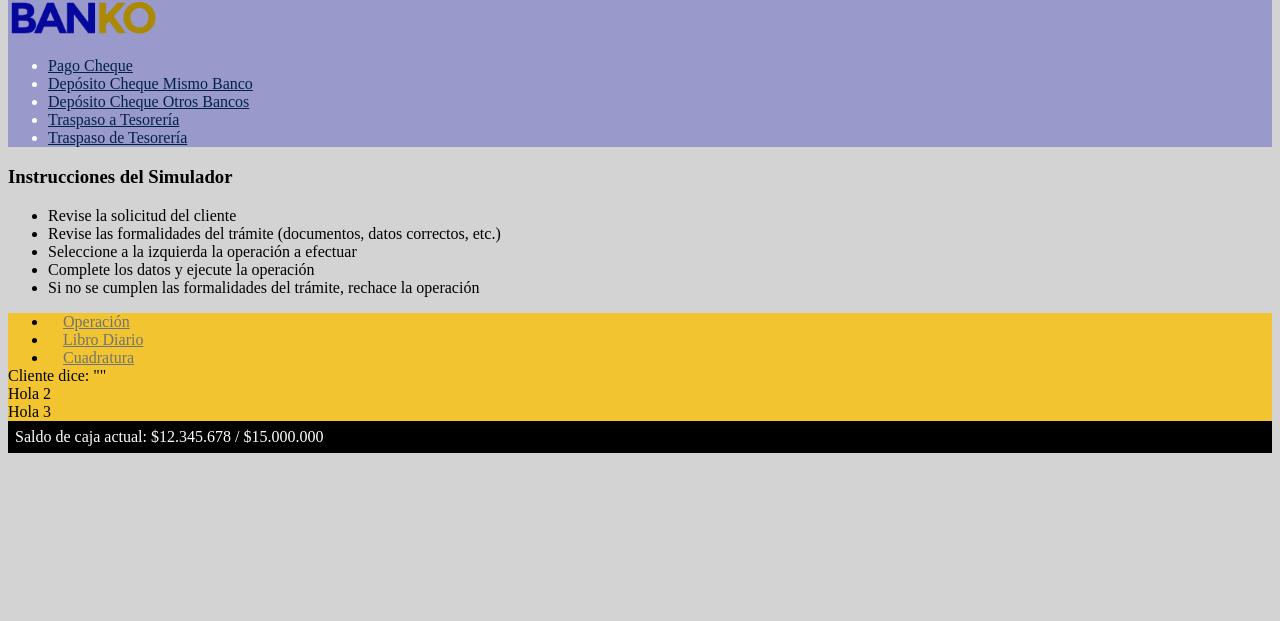
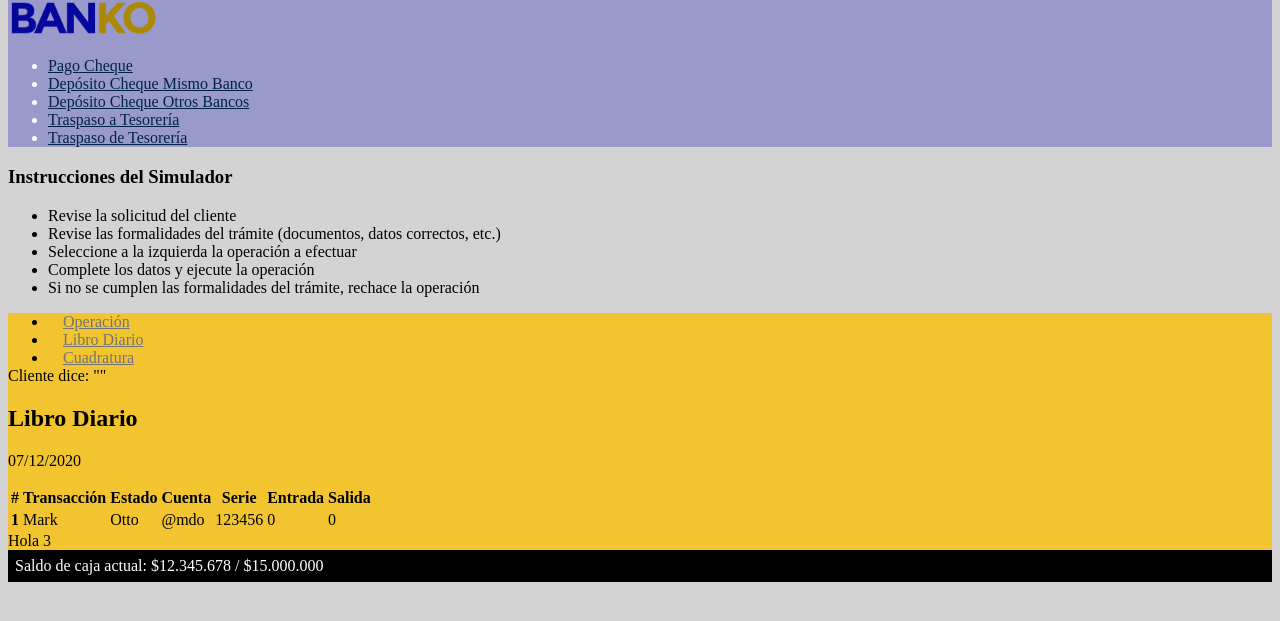
Before and after one commit to phoolero/simboxx, a Symfony app: template templates/operacion/index.html.twig in a window 1280 px wide. Shown: the part 102-723 px from the top of the page. Run offline with Twig, Linux system fonts and the light colour scheme; the template is opened without the code that fills it, so the values that code supplies are empty; some libraries are stand-ins or nearby versions.

Commit message:
layout libro diario

```diff
--- a/templates/operacion/index.html.twig
+++ b/templates/operacion/index.html.twig
@@ -250,7 +250,7 @@
             <h3>Instrucciones del Simulador</h3>
             <ul>
 
-			{# el formato de fecha<li>{{ "now"|date("d/m/Y") }}</li> #}
+
                 <li> Revise la solicitud del cliente</li>
                 <li> Revise las formalidades del trámite (documentos, datos correctos, etc.)</li>
                 <li> Seleccione a la izquierda la operación a efectuar</li>
@@ -397,8 +397,41 @@
 
 					<div id="error" style="display:none">{{ cheque_operacion[0]["error"] }}</div>
 				</div>
-				<div class="tab-pane fade p-3" id="two" role="tabpanel" aria-labelledby="two-tab">
-					Hola 2
+				<div class="tab-pane p-3" id="two" role="tabpanel" aria-labelledby="two-tab">
+					<div class="row">
+						<div class="col-6">
+							<h2>Libro Diario</h2>
+						</div>
+						<div class="col-6 text-right">
+							<p>{{ "now"|date("d/m/Y") }}</p>
+						</div>
+					</div>
+					<table class="table table-striped">
+				<thead>
+					<tr>
+					<th scope="col">#</th>
+					<th scope="col">Transacción</th>
+					<th scope="col">Estado</th>
+					<th scope="col">Cuenta</th>
+					<th scope="col">Serie</th>
+					<th scope="col">Entrada</th>
+					<th scope="col">Salida</th>
+					</tr>
+				</thead>
+				<tbody>
+					<tr>
+					<th scope="row">1</th>
+						<td>Mark</td>
+						<td>Otto</td>
+						<td>@mdo</td>
+						<td>123456</td>
+						<td>0</td>
+						<td>0</td>
+					</tr>
+
+					</tbody>
+					</table>
+
 				</div>
 				<div class="tab-pane fade p-3" id="three" role="tabpanel" aria-labelledby="three-tab">
 					Hola 3
```
